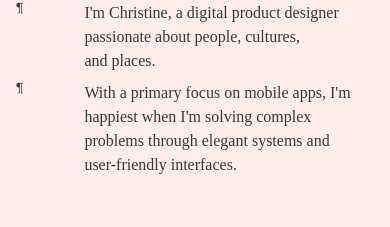
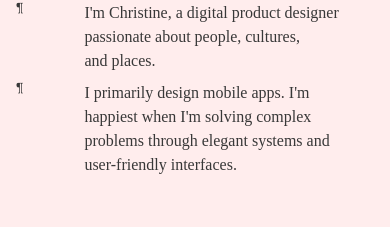
Before and after one commit to christinerode/rode-co, a React (Create React App) app: page / in a window 390 px wide. Shown: the part 1085-1312 px from the top of the page. Built offline with nearby package versions, Linux system fonts and the light colour scheme.

Commit message:
i'm a mobile app designer right

```diff
--- a/src/App.js
+++ b/src/App.js
@@ -99,7 +99,7 @@ class About extends Component {
           <Title>Intro</Title>
 
           <Paragraph no="¶">I'm Christine, a digital product designer passion&shy;ate about people, cultures, and&nbsp;places. </Paragraph>
-          <Paragraph no="¶">With a primary focus on mobile apps, I'm happiest when I'm solving complex problems through elegant systems and user-friendly interfaces. </Paragraph>
+          <Paragraph no="¶">I primarily design mobile apps. I'm happiest when I'm solving complex problems through elegant systems and user-friendly interfaces. </Paragraph>
 
           <div className="cf pa5"></div>
 
```
